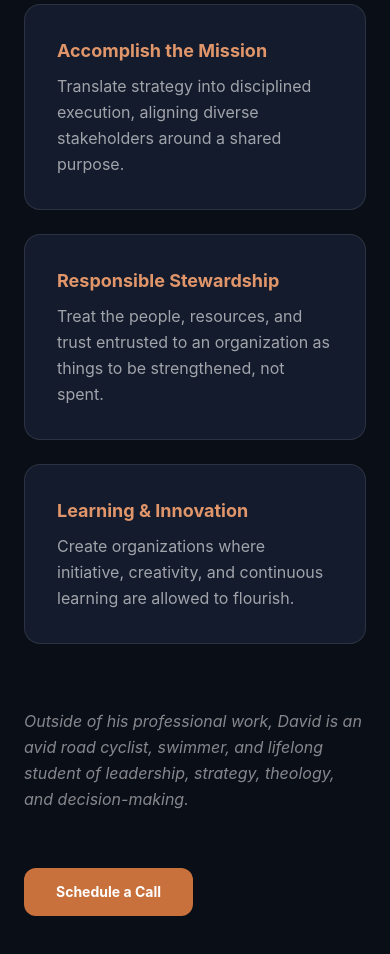
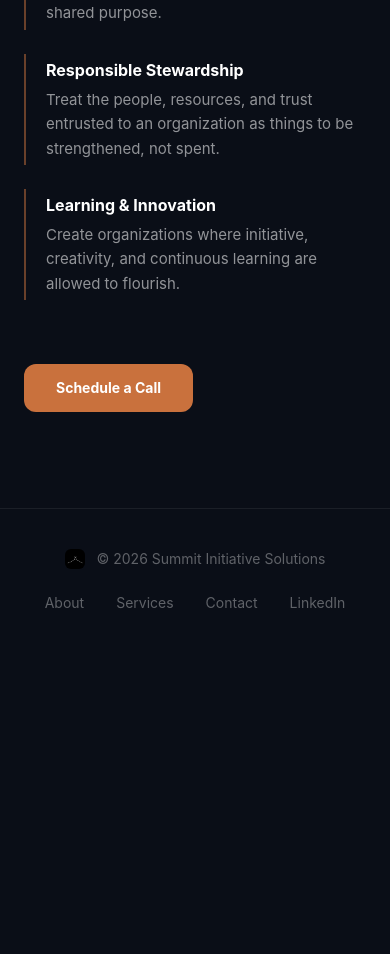
Before and after one commit to daviddoyle-dot/Summit_Intiative_Solutions, a Next.js app: page /about in a window 390 px wide. Shown: the part 3554-4508 px from the top of the page. After the commit the page ends 4207 px from the top, so only its background shows below. Built offline with nearby package versions, Linux system fonts and the light colour scheme.

Commit message:
Split bio and leadership philosophy into divided columns
Put the bio and Leadership Philosophy side by side with a vertical
divider on desktop (stacked on mobile), and remove the closing
personal-note line per feedback.

Co-Authored-By: Claude Sonnet 5 <noreply@anthropic.com>

```diff
--- a/app/about/page.tsx
+++ b/app/about/page.tsx
@@ -78,37 +78,41 @@ export default function About() {
           </div>
         </div>
 
+        {/* BIO + LEADERSHIP PHILOSOPHY, divided */}
+        <div className="grid md:grid-cols-2 gap-12 md:gap-0 relative mb-16">
+          <div className="hidden md:block absolute top-0 bottom-0 left-1/2 -translate-x-1/2 w-px bg-white/10" />
+
           {/* BIO */}
-        <div className="space-y-6 text-white/65 text-lg leading-relaxed max-w-3xl mb-16">
+          <div className="space-y-6 text-white/65 text-lg leading-relaxed md:pr-12">
             <p>
-            David S. Doyle is the Founder and Principal of Summit Initiative Solutions. A retired
-            U.S. Army Major General, he brings more than three decades of experience leading
-            people and organizations through complex change, high-stakes operations, and periods
-            of significant uncertainty.
+              David S. Doyle is the Founder and Principal of Summit Initiative Solutions. A
+              retired U.S. Army Major General, he brings more than three decades of experience
+              leading people and organizations through complex change, high-stakes operations,
+              and periods of significant uncertainty.
             </p>
             <p>
               During his Army career, David led organizations ranging from small combat teams to
               the Army&rsquo;s 18,000-person 4th Infantry Division at Fort Carson, Colorado, and
               served as Chief of Staff of U.S. Central Command, one of the Department of
-            Defense&rsquo;s most complex strategic headquarters. His experience spans conventional
-            and special operations, multinational and interagency coordination, crisis response,
-            organizational transformation, executive decision-making, and the integration of
-            emerging technology and data into large organizations.
+              Defense&rsquo;s most complex strategic headquarters. His experience spans
+              conventional and special operations, multinational and interagency coordination,
+              crisis response, organizational transformation, executive decision-making, and the
+              integration of emerging technology and data into large organizations.
             </p>
             <p>
-            David previously served as Commanding General of the Joint Readiness Training Center
-            and Fort Polk, Deputy Commanding General of the 82nd Airborne Division, and Director
-            of Operations for Combined Joint Task Force&ndash;Operation Inherent Resolve. His
-            career included extensive service in Europe, the Middle East, and Central Asia, as
-            well as humanitarian and disaster-response operations, including the 2010 Haiti
-            earthquake response.
+              David previously served as Commanding General of the Joint Readiness Training
+              Center and Fort Polk, Deputy Commanding General of the 82nd Airborne Division, and
+              Director of Operations for Combined Joint Task Force&ndash;Operation Inherent
+              Resolve. His career included extensive service in Europe, the Middle East, and
+              Central Asia, as well as humanitarian and disaster-response operations, including
+              the 2010 Haiti earthquake response.
             </p>
             <p>
               Across these assignments, David developed a reputation for making sense of complex
               environments, building strong teams, aligning diverse stakeholders, and translating
-            strategy into disciplined execution. He is particularly effective at bringing people
-            together around a shared purpose and organizing talent, processes, information, and
-            resources to solve difficult problems.
+              strategy into disciplined execution. He is particularly effective at bringing
+              people together around a shared purpose and organizing talent, processes,
+              information, and resources to solve difficult problems.
             </p>
             <p>
               David is a graduate of the United States Military Academy and holds master&rsquo;s
@@ -116,38 +120,30 @@ export default function About() {
               where he was a Distinguished Graduate.
             </p>
             <p>
-            Through Summit Initiative Solutions, David advises senior leaders and organizations on
-            strategy, organizational effectiveness, executive leadership, decision-making,
+              Through Summit Initiative Solutions, David advises senior leaders and organizations
+              on strategy, organizational effectiveness, executive leadership, decision-making,
               transformation, and leader development.
             </p>
           </div>
 
           {/* LEADERSHIP PHILOSOPHY */}
-        <div className="mb-16">
+          <div className="md:pl-12">
             <p className="text-[#C9713D] text-xs font-bold uppercase tracking-[0.25em] mb-3">
               Leadership Philosophy
             </p>
-          <h3 className="text-2xl md:text-3xl font-black mb-8 max-w-2xl">
+            <h3 className="text-2xl md:text-3xl font-black mb-8">
               Four principles that anchor every engagement.
             </h3>
-          <div className="grid sm:grid-cols-2 gap-6">
+            <div className="space-y-6">
               {PILLARS.map((pillar) => (
-              <div
-                key={pillar.title}
-                className="rounded-2xl border border-white/[0.1] bg-[#141b2c] p-8 hover:border-[#C9713D]/50 transition-colors"
-              >
-                <h4 className="text-lg font-bold text-[#E0966A] mb-2">{pillar.title}</h4>
-                <p className="text-white/60 leading-relaxed">{pillar.body}</p>
+                <div key={pillar.title} className="border-l-2 border-[#C9713D]/50 pl-5 py-1">
+                  <h4 className="text-base font-bold text-white mb-1.5">{pillar.title}</h4>
+                  <p className="text-white/55 leading-relaxed text-[15px]">{pillar.body}</p>
                 </div>
               ))}
             </div>
           </div>
-
-        {/* PERSONAL NOTE */}
-        <p className="text-white/50 text-base leading-relaxed max-w-2xl mb-14 italic">
-          Outside of his professional work, David is an avid road cyclist, swimmer, and lifelong
-          student of leadership, strategy, theology, and decision-making.
-        </p>
+        </div>
 
         <Link
           href="/contact"
```
Lines whose indentation alone changed are shown as unchanged.
